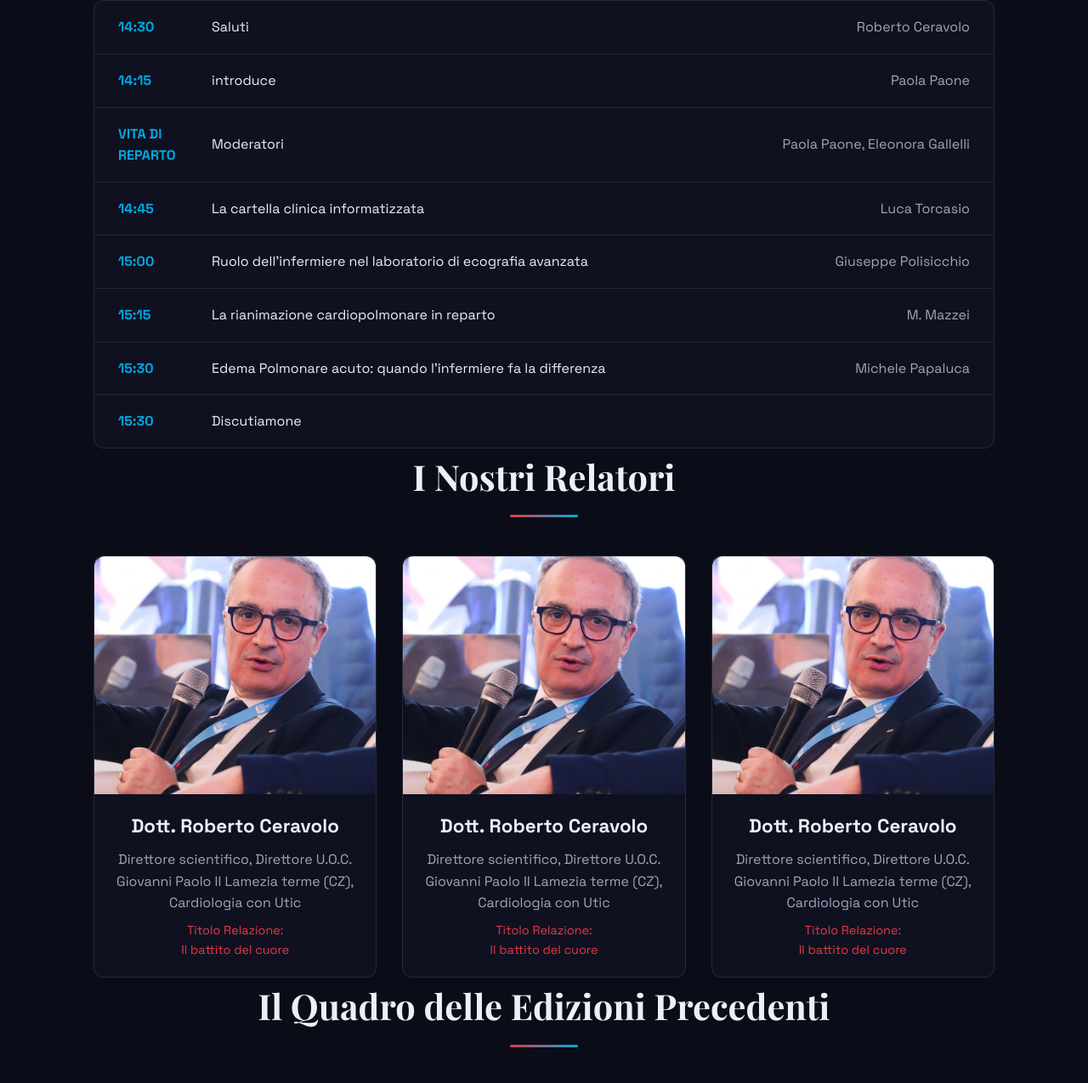
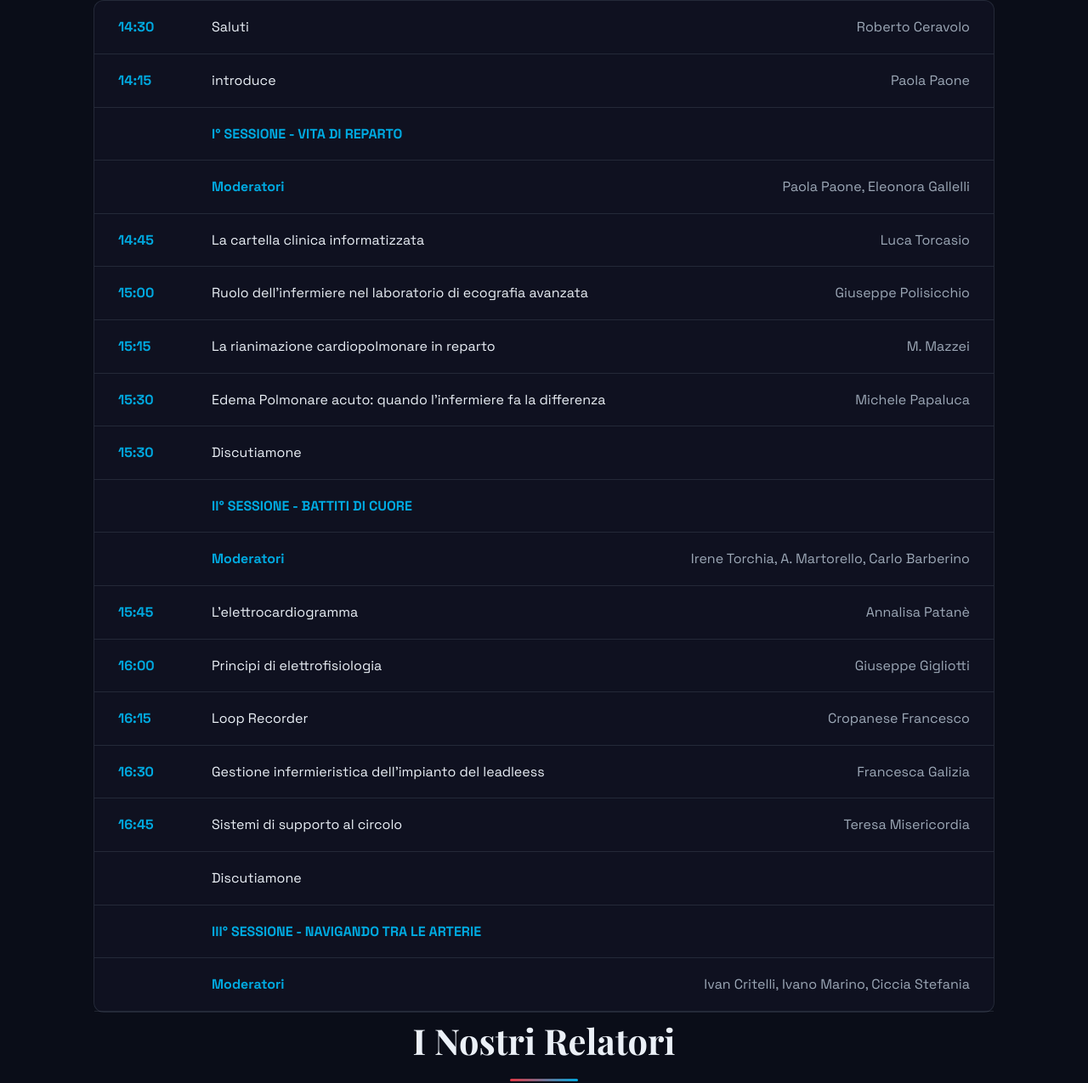
Before and after one commit to NiccoCer/LameziaCuore2025, a plain HTML site: page index.html in a window 1280 px wide. Shown: the part 1001-2276 px from the top of the page at 85% size. Drawn offline with nearby package versions, Linux system fonts and the light colour scheme.

Commit message:
seconda e terza

```diff
--- a/index.html
+++ b/index.html
@@ -80,8 +80,13 @@
               <span class="slot-speaker">Paola Paone</span>
             </div>
             <div class="program-slot">
-              <span class="slot-time">VITA DI REPARTO</span>
-              <span class="slot-title">Moderatori</span>
+              <span class="slot-time"></span>
+              <span class="slot-time">I° SESSIONE - VITA DI REPARTO</span>
+              <span class="slot-speaker"></span>
+            </div>
+            <div class="program-slot">
+              <span class="slot-time"></span>
+              <span class="slot-time">Moderatori</span>
               <span class="slot-speaker">Paola Paone, Eleonora Gallelli</span>
             </div>
             <div class="program-slot">
@@ -109,6 +114,55 @@
               <span class="slot-title">Discutiamone</span>
               <span class="slot-speaker"></span>
             </div>
+            <div class="program-slot">
+              <span class="slot-time"></span>
+              <span class="slot-time">II° SESSIONE - BATTITI DI CUORE</span>
+              <span class="slot-speaker"></span>
+            </div>
+            <div class="program-slot">
+              <span class="slot-time"></span>
+              <span class="slot-time">Moderatori</span>
+              <span class="slot-speaker">Irene Torchia, A. Martorello, Carlo Barberino</span>
+            </div>
+            <div class="program-slot">
+              <span class="slot-time">15:45</span>
+              <span class="slot-title">L’elettrocardiogramma</span>
+              <span class="slot-speaker">Annalisa Patanè</span>
+            </div>
+            <div class="program-slot">
+              <span class="slot-time">16:00</span>
+              <span class="slot-title">Principi di elettrofisiologia</span>
+              <span class="slot-speaker">Giuseppe Gigliotti</span>
+            </div>
+            <div class="program-slot">
+              <span class="slot-time">16:15</span>
+              <span class="slot-title">Loop Recorder</span>
+              <span class="slot-speaker">Cropanese Francesco</span>
+            </div>
+            <div class="program-slot">
+              <span class="slot-time">16:30</span>
+              <span class="slot-title">Gestione infermieristica dell’impianto del leadleess</span>
+              <span class="slot-speaker">Francesca Galizia</span>
+            </div>
+            <div class="program-slot">
+              <span class="slot-time">16:45</span>
+              <span class="slot-title">Sistemi di supporto al circolo</span>
+              <span class="slot-speaker">Teresa Misericordia</span>
+            </div>
+            <div class="program-slot">
+              <span class="slot-time"></span>
+              <span class="slot-title">Discutiamone</span>
+              <span class="slot-speaker"></span>
+            </div>
+            <div class="program-slot">
+              <span class="slot-time"></span>
+              <span class="slot-time">III° SESSIONE - NAVIGANDO TRA LE ARTERIE</span>
+              <span class="slot-speaker"></span>
+            </div>
+            <div class="program-slot">
+              <span class="slot-time"></span>
+              <span class="slot-time">Moderatori</span>
+              <span class="slot-speaker">Ivan Critelli, Ivano Marino, Ciccia Stefania</span>
           </div>
 
           <div class="day-panel" id="panel-day-2">
```
